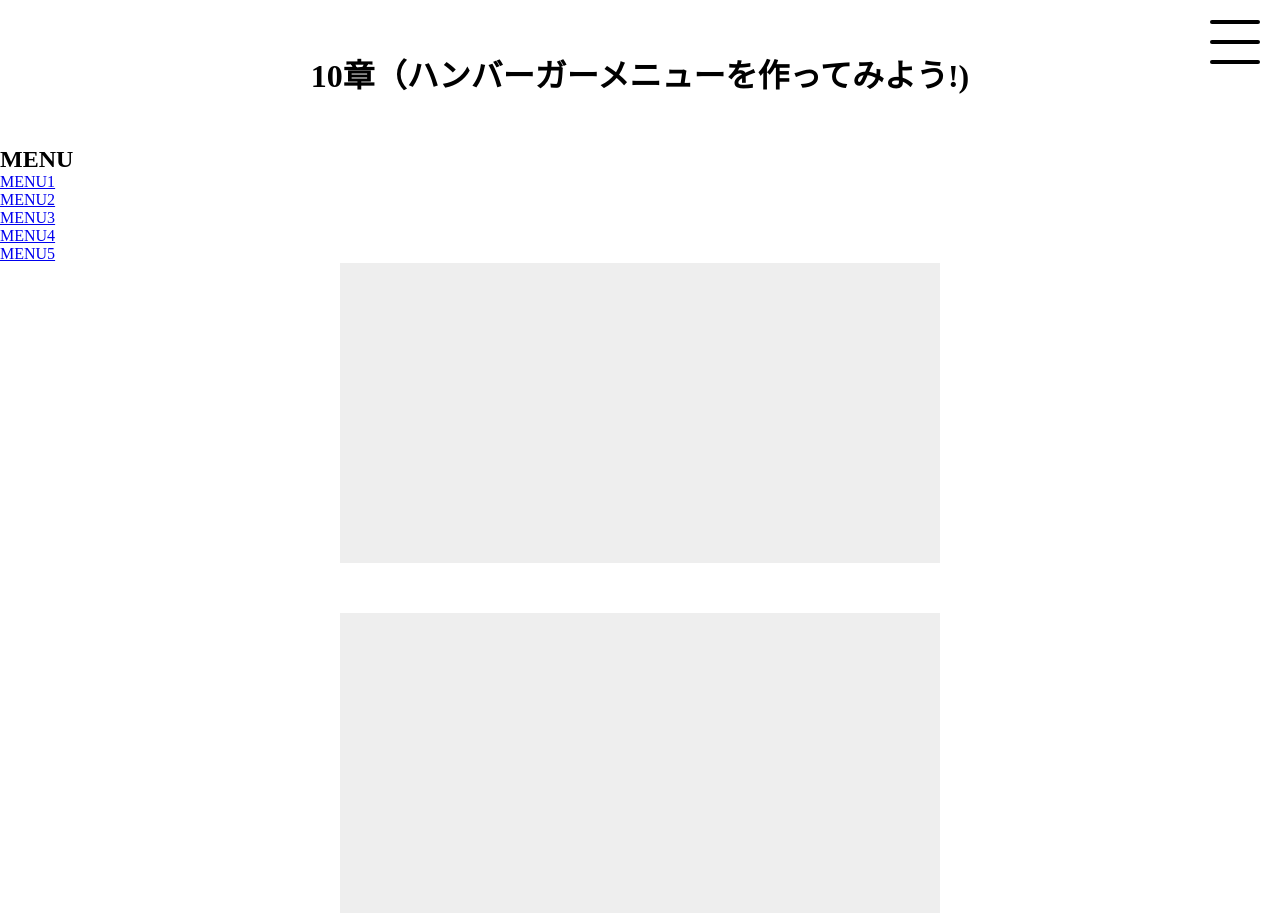
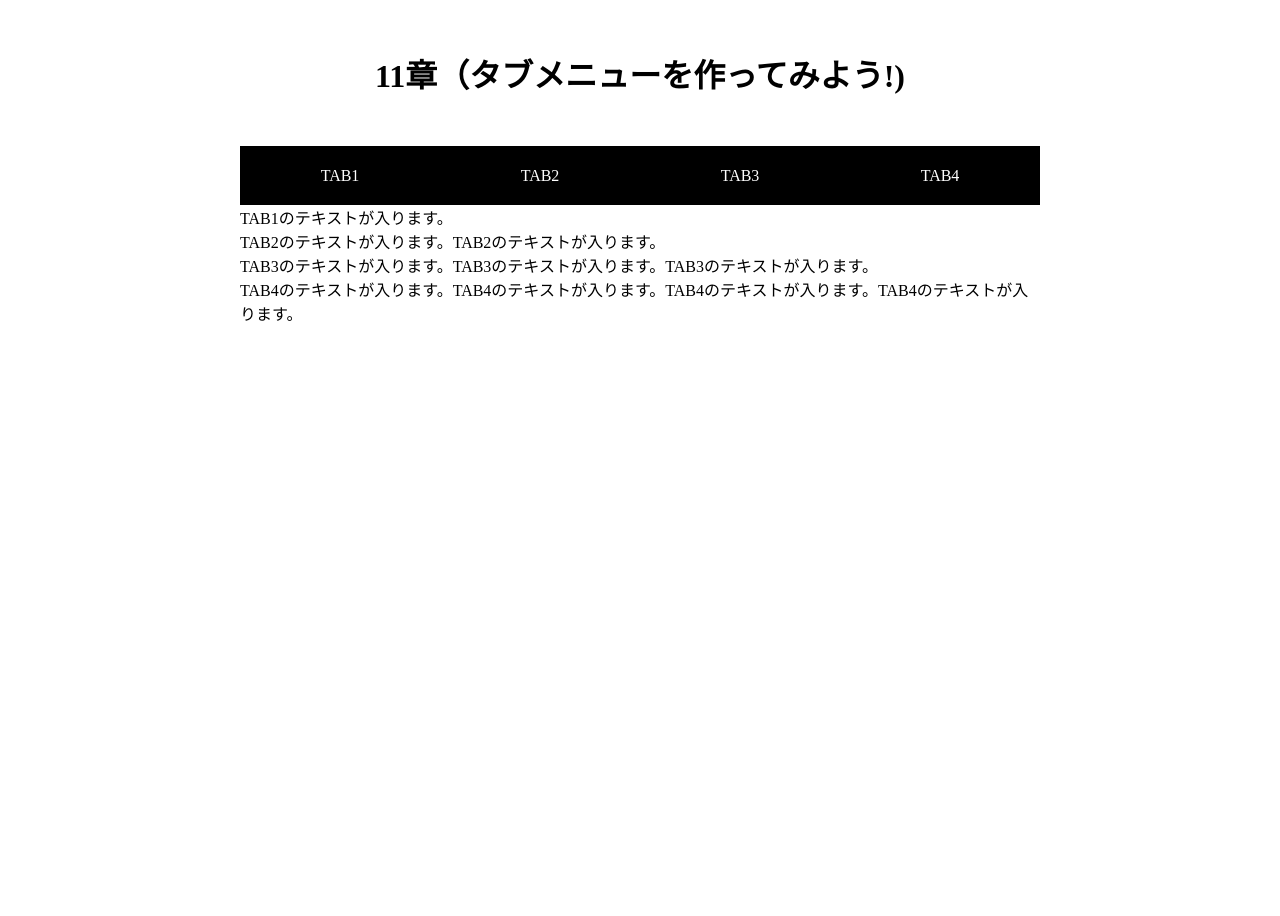
Before and after one commit to Sari7happy/javascript, a plain HTML site: page index.html in a window 1280 px wide. Shown: the top 916 px of the page. After the commit the page ends 800 px from the top, so only its background shows below. Drawn offline with nearby package versions, Linux system fonts and the light colour scheme.

Commit message:
”タブ機能実装”

```diff
--- a/index.html
+++ b/index.html
@@ -6,36 +6,35 @@
     <meta name="viewport" content="width=device-width,initial-scale=1.0">
     <script src="https://code.jquery.com/jquery-3.5.1.min.js" integrity="sha256-9/aliU8dGd2tb6OSsuzixeV4y/faTqgFtohetphbbj0=" crossorigin="anonymous"></script>
 
-<title>10章（ハンバーガーメニューを作ってみよう!)</title>
+<title>11章（タブメニューを作ってみよう!)</title>
 <link rel="stylesheet" href="style.css"/>
 </head>
 <body>
-    <h1>10章（ハンバーガーメニューを作ってみよう!)</h1>
-    <div id="sp=menu">
-    <h2>MENU</h2>
-    <ul>
-        <li><a href="#">MENU1</a></li>
-        <li><a href="#">MENU2</a></li>
-        <li><a href="#">MENU3</a></li>
-        <li><a href="#">MENU4</a></li>
-        <li><a href="#">MENU5</a></li>
-    </ul>
+    <h1>11章（タブメニューを作ってみよう!)</h1>
+    <div class="wrap">
+        <ul id="tab-menu">
+            <li><a href="#tab1" class="active">TAB1</a></li>
+            <li><a href="#tab2" class="">TAB2</a></li>
+            <li><a href="#tab3" class="">TAB3</a></li>
+            <li><a href="#tab4" class="">TAB4</a></li>
+        </ul>
+
+    <div id="tab-contents">
+        <div id="tab1" class="tab">
+            <p>TAB1のテキストが入ります。</p>
+        </div>
+    <div id="tab2" class="tab">
+        <p>TAB2のテキストが入ります。TAB2のテキストが入ります。</p>
+        </div>
+        <div id="tab3" class="tab">
+            <p>TAB3のテキストが入ります。TAB3のテキストが入ります。TAB3のテキストが入ります。</p>
+
+        </div>
+        <div id="tab4" class="tab">
+            <p>TAB4のテキストが入ります。TAB4のテキストが入ります。TAB4のテキストが入ります。TAB4のテキストが入ります。</p>
+        </div>
     </div>
-<div id="hm-icon">
-    <a class="menu-trigger" href="#">
-        <span></span>
-        <span></span>
-        <span></span>
-    </a>
-</div>
-<div class="box"></div>
-<div class="box"></div>
-<div class="box"></div>
-<div class="box"></div>
-<div class="box"></div>
-<div class="box"></div>
-<div class="box"></div>
-<div class="box"></div>
+    </div>
     <script src="jquery.min.js"></script>
     <script src="app.js"></script>
 </body>
--- a/style.css
+++ b/style.css
@@ -12,84 +12,46 @@
 
 }
 
-.box{
-    height: 300px;
+.wrap{
     width: 90%;
-    max-width:600px;
-    margin:0 auto 50px;
-    background-color: #eee;
+    max-width: 800px;
+    margin: 0 auto;
+}
+#tab-menu{
+    display: flex;
+}
+#tab-menu li{
+    list-style-type: none;
+    width: 25%;
+}
+#tab-menu li a{
+    color: #fff;
+    text-decoration: none;
+    display: block;
+    padding: 20px;
+    text-align: center;
+    background: #000;
+    border: 1px solid #000;
+    border-bottom: none;
 
 }
-#hm-icon{
-    position:fixed;
-    right: 20px;
-    top:20px;
-    z-index:10;
+#tab-menu.active{
+    background: #fff;
+    color: #000;
 }
-.menu-trigger,
-.menu-trigger span{
-    display: inline-block;
-    transition: all .4s;
-    box-sizing:border-box;
+#tab-contens{
+    display: flex;
+    flex-wrap:wrap;
+}
+#tab-contens.tab{
+    width: 100%;
+    padding: 30px;
+    background: #fff;
+    border: 1px solid #000;
+    border-top:none ;
 
 }
-.menu-trigger{
-    position:relative;
-    width: 50px;
-    height: 44px;
+#tab-contens p{
+    color: #000;
+    line-height: 2.5;
 }
-.menu-trigger span{
-    position: absolute;
-    left: 0;
-    width: 100%;
-    height: 4px;
-    background-color: #000;
-    border-radius: 4px;
-
-}
-.menu-trigger span:nth-child(1){
-    top:0;
-}
-.menu-trigger span:nth-child(2){
-    top:20px;
-
-}
-.menu-trigger span:nth-child(3){
-    bottom:0;
-}
-.menu-trigger.active span:nth-child(1){
-    -webkit-transform:translateY(20px)roate(-45deg);
-    transform: translateY(20px)roate(-45deg);
-    background-color: #fff;
-
-
-}
-.menu-trigger.active span:nth-child(2){
-opacity:0;
-}
-.menu-trigger.active span:nth-child(3){
-    -webkit-transform:translateY(-20px)roate(45deg);
-    transform:translateY(-20px)rotate(45deg);
-    background-color: #fff;
-}
-#sp-menu{
-    position: fixed;
-    top: 0;
-    left: 0;
-    background: #000;
-    color: #fff;
-    width: 100%;
-    min-height: 100%;
-    display: none;
-    z-index:9;
-}
-#sp-menu li{
-    text-align: center;
-    margin-bottom: 30px;
-
-}
-#sp-menu a{
-    color: #fff;
-    text-decoration: none;
-    font-weight: bold;
-}
```
